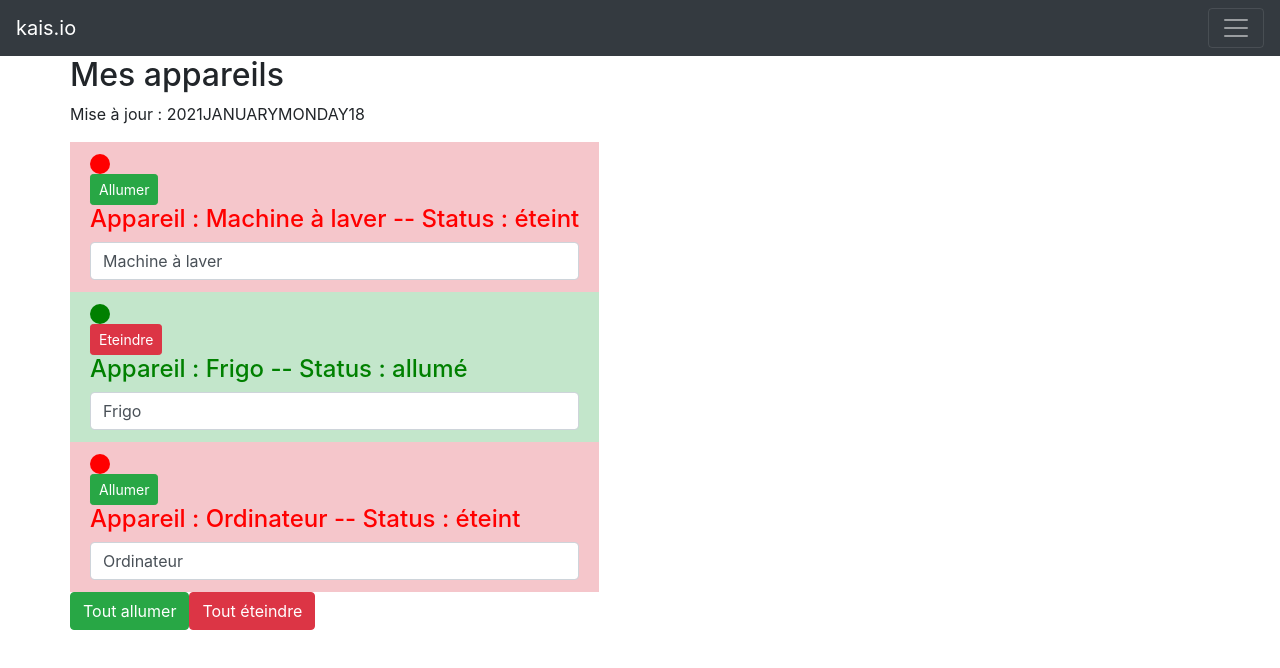
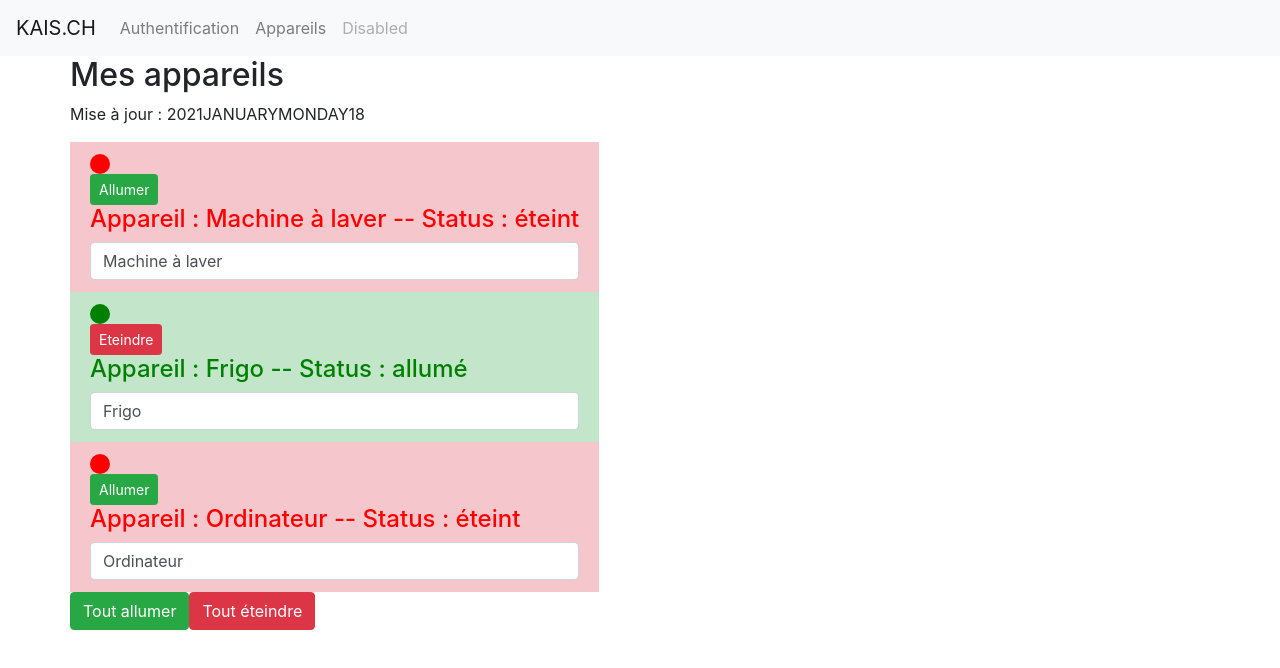
Before and after one commit to KAISCHIHAOUI/angular-tuto-one, an Angular app: page / in a window 1280 px wide. Shown: the top 668 px of the page. Built offline with nearby package versions, Linux system fonts and the light colour scheme.

Commit message:
1 file modified

```diff
--- a/src/app/app.component.html
+++ b/src/app/app.component.html
@@ -1,20 +1,20 @@
-<nav class="navbar navbar-dark bg-dark">
-	<a class="navbar-brand" href="#">kais.io</a>
-	<button class="navbar-toggler" type="button" data-toggle="collapse" data-target="#navbarText" aria-controls="navbarText" aria-expanded="false" aria-label="Toggle navigation">
+<nav class="navbar navbar-expand-lg navbar-light bg-light">
+	<a class="navbar-brand" href="#">KAIS.CH</a>
+	<button class="navbar-toggler" type="button" data-toggle="collapse" data-target="#navbarNav" aria-controls="navbarNav" aria-expanded="false" aria-label="Toggle navigation">
     <span class="navbar-toggler-icon"></span>
   </button>
-	<div class="collapse navbar-collapse" id="navbarText">
-		<ul class="navbar-nav mr-auto">
-			<li>
-				<a class="nav-link" href="auth">Authentification</a>
+	<div class="collapse navbar-collapse" id="navbarNav">
+		<ul class="navbar-nav">
+			<li routerLinkActive="active">
+				<a class="nav-link" routerLink="auth">Authentification</a>
 			</li>
-			<li>
-				<a class="nav-link" href="appareils">Appareils</a>
+			<li routerLinkActive="active">
+				<a class="nav-link" routerLink="appareils">Appareils</a>
+			</li>
+			<li class="nav-item">
+				<a class="nav-link disabled" href="#" tabindex="-1" aria-disabled="true">Disabled</a>
 			</li>
 		</ul>
-		<span class="navbar-text">
-      Navbar
-    </span>
 	</div>
 </nav>
 
```
